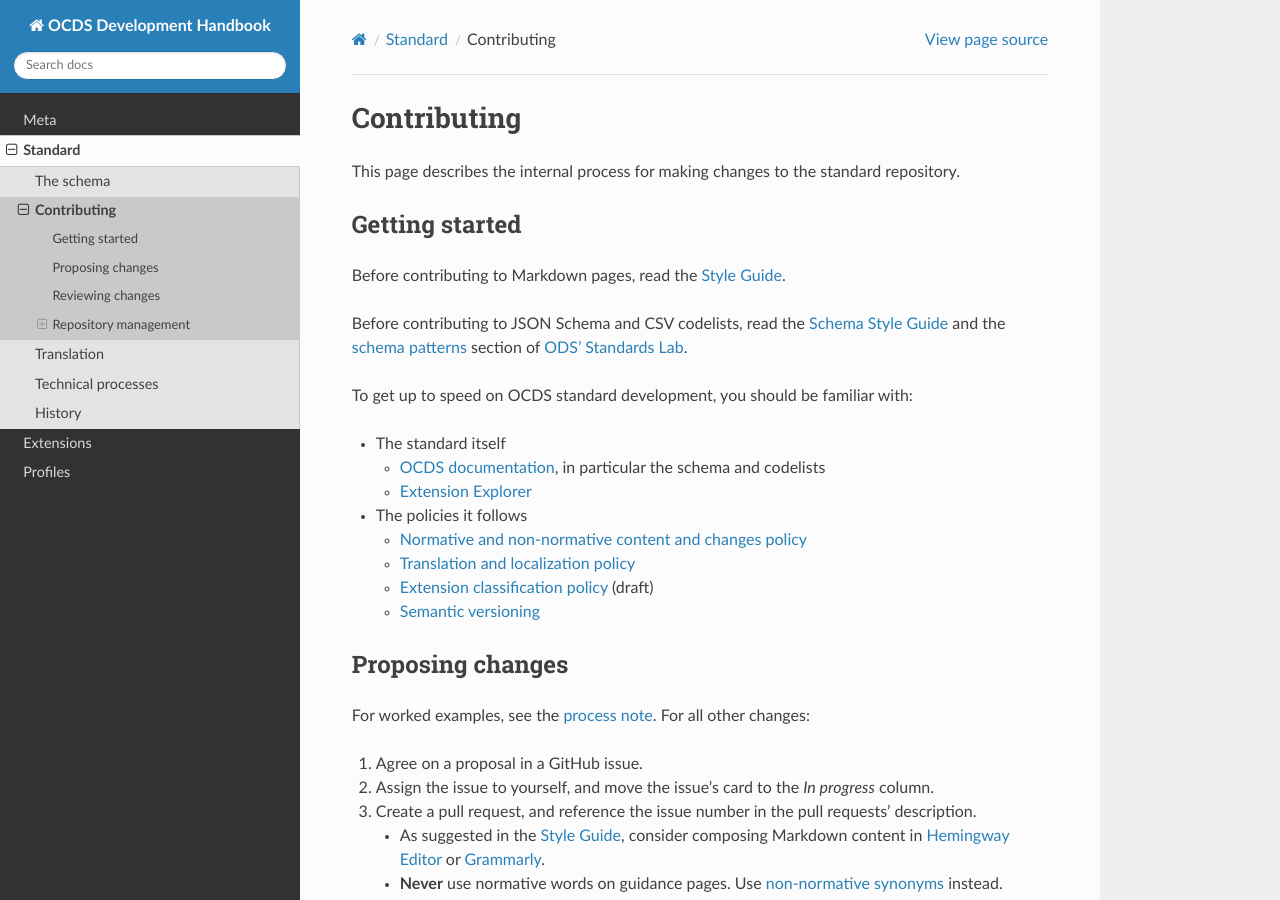
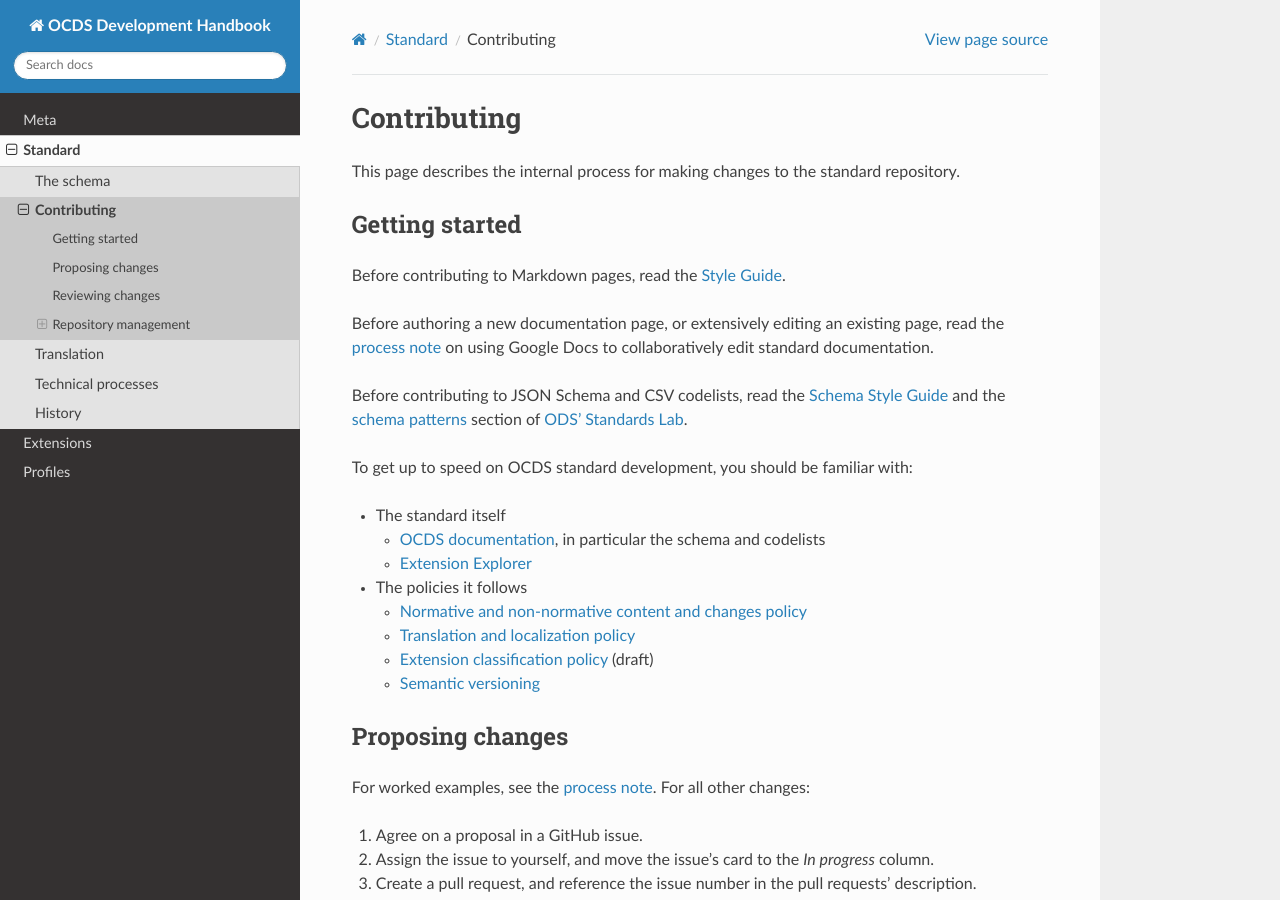
Before and after one commit to open-contracting/standard-development-handbook, a Sphinx documentation site: the page built from docs/standard/contributing.md, in a window 1280 px wide and 900 px high. Built offline with Sphinx 7.4.7 and the Read the Docs theme 2.0.0, drawn with Linux system fonts in a browser that asks for light colours.

Commit message:
Add link to Google Docs process note

```diff
--- a/docs/standard/contributing.md
+++ b/docs/standard/contributing.md
@@ -5,6 +5,8 @@ This page describes the internal process for making changes to the standard repo
 ## Getting started
 
 Before contributing to Markdown pages, read the [Style Guide](../../meta/style_guide).
+
+Before authoring a new documentation page, or extensively editing an existing page, read the [process note](https://docs.google.com/document/d/1vBn4HFaczjcCur19kSwEMwk2uciFCdNgm9S9Ue_LnjY/) on using Google Docs to collaboratively edit standard documentation.
 
 Before contributing to JSON Schema and CSV codelists, read the [Schema Style Guide](../../meta/schema_style_guide) and the [schema patterns](https://os4d.opendataservices.coop/patterns/schema/) section of [ODS' Standards Lab](http://os4d.opendataservices.coop/).
 
```
